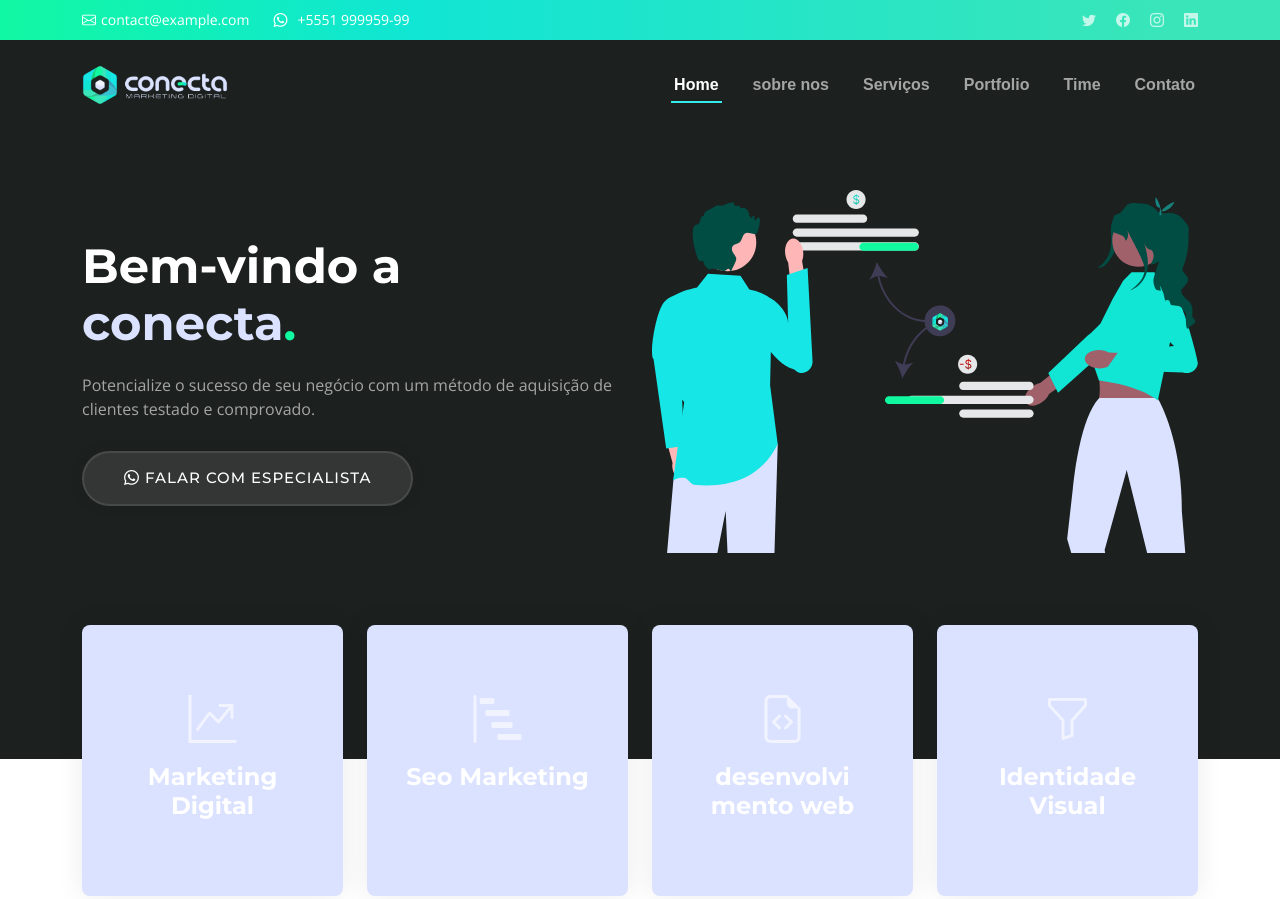
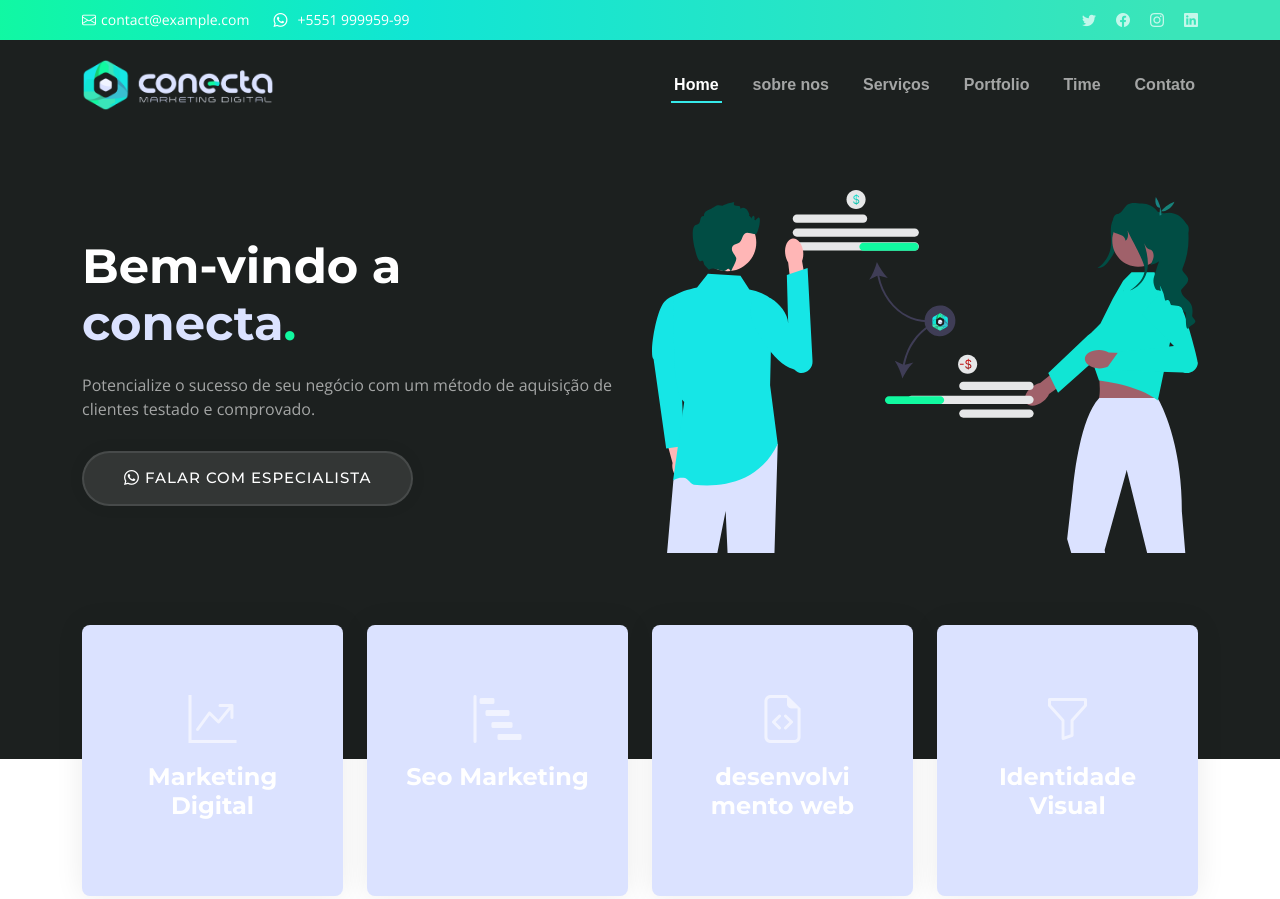
Before and after one commit to LucasMachadoo/Projeto-ConectaDigital, a plain HTML site: page index.html in a window 1280 px wide. Shown: the top 899 px of the page. Drawn offline with nearby package versions, Linux system fonts and the light colour scheme.

Commit message:
Update logo

```diff
--- a/assets/css/main.css
+++ b/assets/css/main.css
@@ -233,9 +233,7 @@ section {
 /*--------------------------------------------------------------
 # Header
 --------------------------------------------------------------*/
-.logo-header {
-  width: 100%;
-}
+
 .topbar {
   background: linear-gradient(90deg, #11F9A0 -2.02%, #11E5D4 32.41%, #3AE5B9 91.59%);
   height: 40px;
@@ -302,7 +300,7 @@ section {
 }
 
 .header .logo img {
-  max-height: 40px;
+  width: 12rem;
   margin-right: 6px;
 }
 
```
